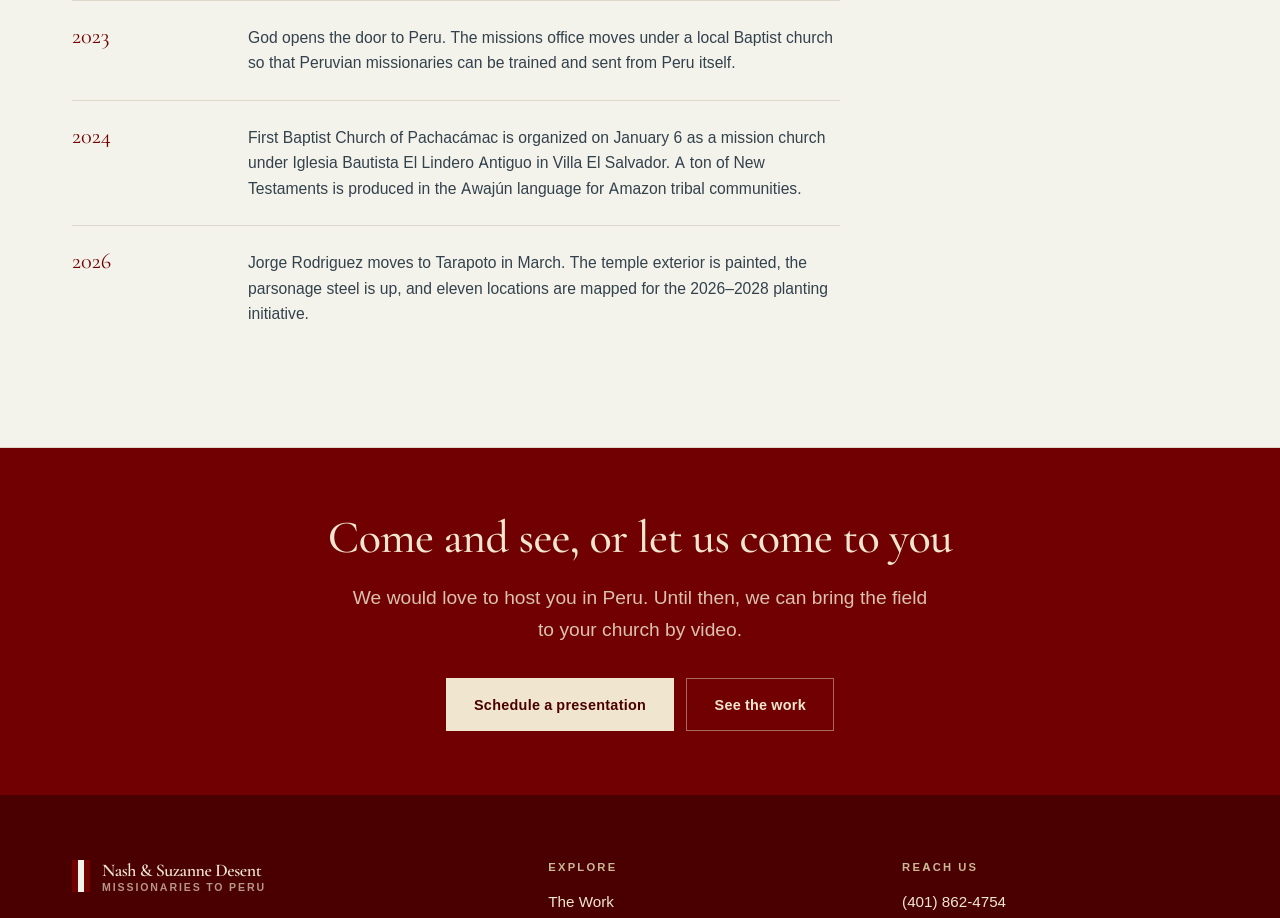
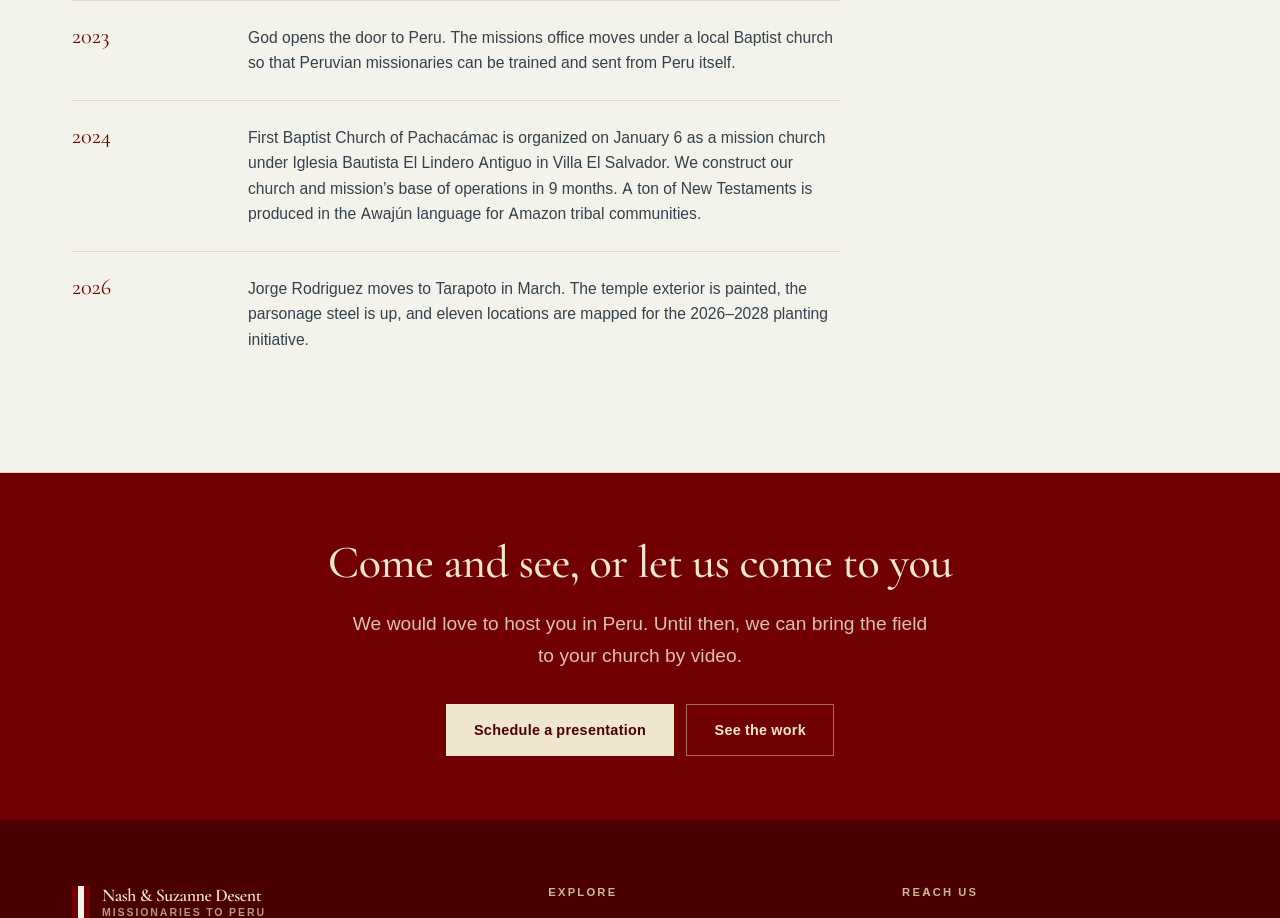
Before and after one commit to edesent/desentperu, a Next.js app: page /about in a window 1280 px wide. Shown: the part 2260-3178 px from the top of the page. Built offline with nearby package versions, Linux system fonts and the light colour scheme; no server answers; a web font is replaced by a local one.

Commit message:
Added missions base construction to 2024 timeline

```diff
--- a/src/app/about/page.tsx
+++ b/src/app/about/page.tsx
@@ -34,7 +34,7 @@ const timeline = [
   },
   {
     year: "2024",
-    text: "First Baptist Church of Pachacámac is organized on January 6 as a mission church under Iglesia Bautista El Lindero Antiguo in Villa El Salvador. A ton of New Testaments is produced in the Awajún language for Amazon tribal communities.",
+    text: "First Baptist Church of Pachacámac is organized on January 6 as a mission church under Iglesia Bautista El Lindero Antiguo in Villa El Salvador. We construct our church and mission’s base of operations in 9 months. A ton of New Testaments is produced in the Awajún language for Amazon tribal communities.",
   },
   {
     year: "2026",
```
